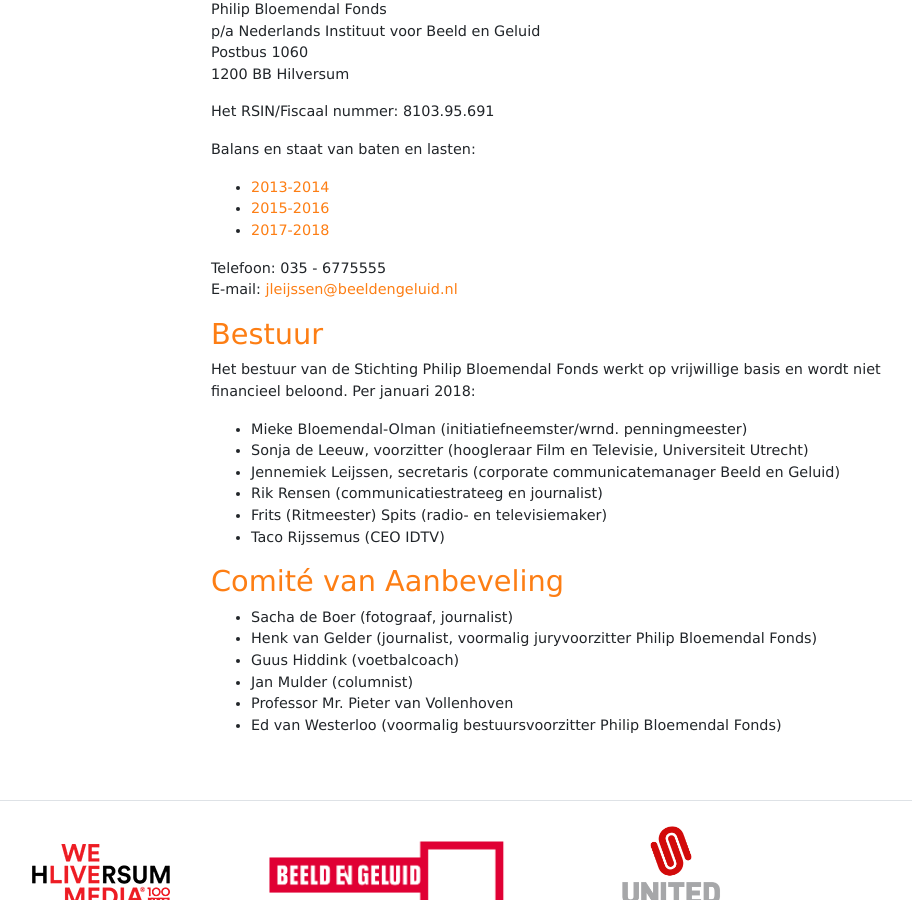
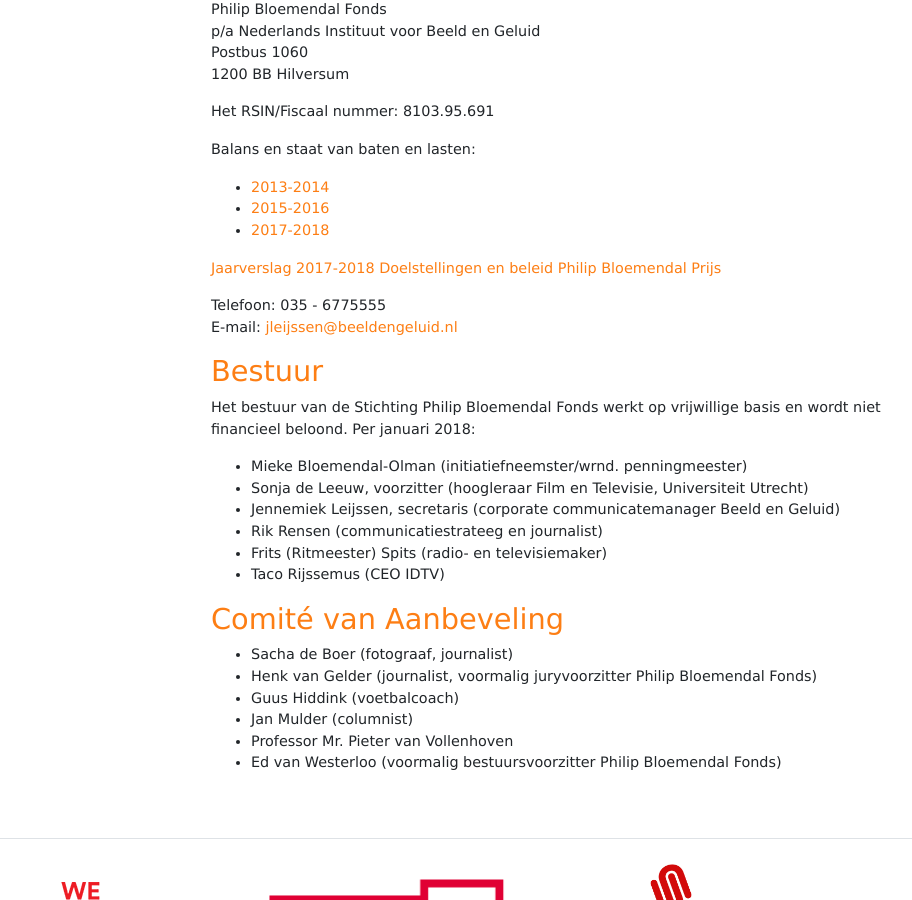
Before and after one commit to bloemendalprijs/bloemendalprijs.github.io, a Jekyll site: the page built from de-stichting.markdown, in a window 1280 px wide and 900 px high, scrolled down 744 px. Shown: the whole window, without its empty margins (254-1166 px from the left). Built offline with Jekyll 4.4.1, drawn with Linux system fonts in a browser that asks for light colours.

Commit message:
Updated De Stichting

```diff
--- a/de-stichting.markdown
+++ b/de-stichting.markdown
@@ -35,6 +35,9 @@
 * [2015-2016](/uploads/Financieeljaarverslag2015-2016PBP.pdf)
 * [2017-2018](/uploads/Ph%20Bloemendal%202017%20-%202018.pdf)
 
+[Jaarverslag 2017-2018](/uploads/Jaarverslag2017_2018.doc.docx)
+[Doelstellingen en beleid Philip Bloemendal Prijs](/uploads/DOELSTELLING%20en%20BELEID%20Philip%20Bloemendal%20Prijs%20(PBP).docx)
+
 Telefoon: 035 - 6775555
 E-mail: [jleijssen@beeldengeluid.nl](mailto:jleijssen@beeldengeluid.nl)
 
```
